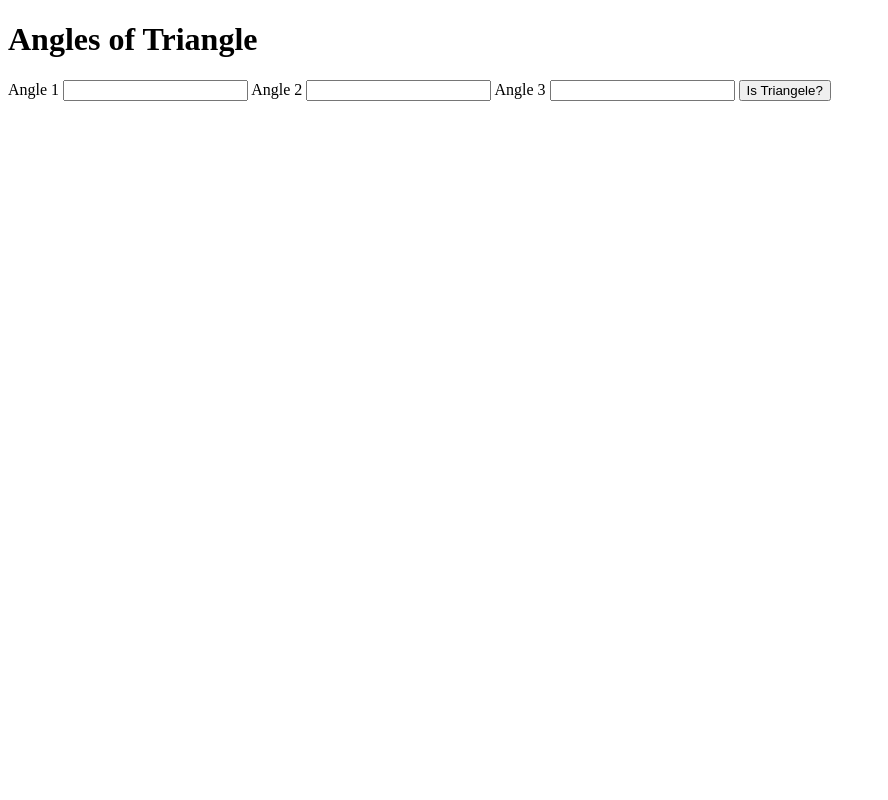
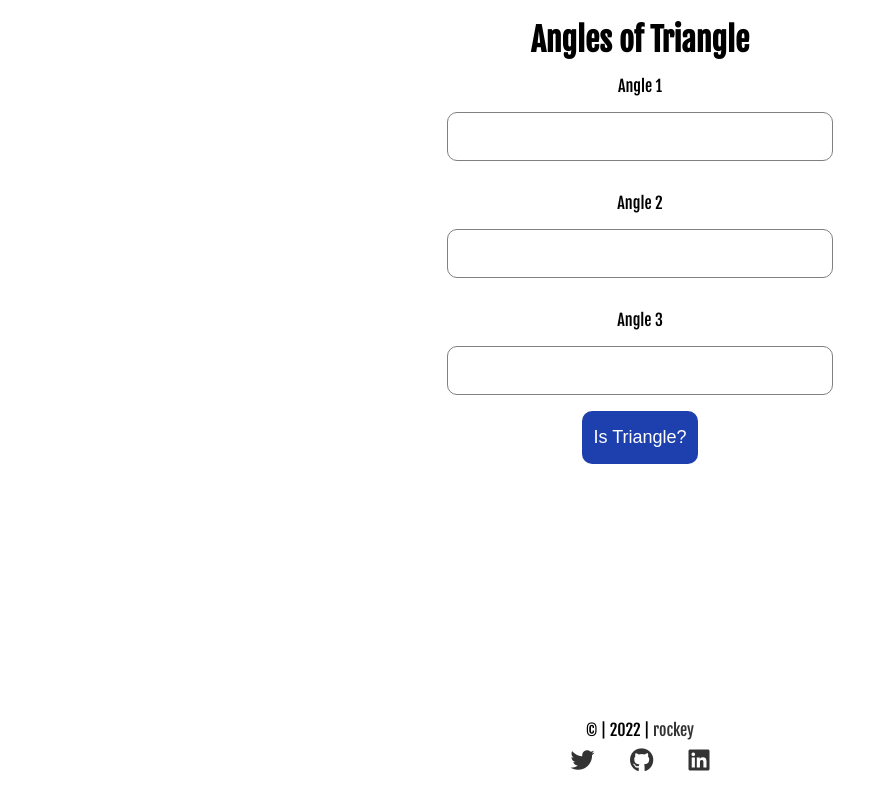
Before and after one commit to ncrptd/mark-twelve-fun-with-triangles, a plain HTML site: page index.html in a window 1280 px wide. Shown: the whole page, without its empty margins (0-888 px from the left). Drawn offline with Linux system fonts and the light colour scheme.

Commit message:
ref: refactored code

```diff
--- a/app.js
+++ b/app.js
@@ -0,0 +1,17 @@
+let angleInputs = document.querySelectorAll(".angle-input");
+let isTriangleButton = document.querySelector(".is-triangle-button");
+let outputEl = document.querySelector(".output-el");
+
+function calculateSumOfTriangles() {
+  let sum = 0;
+  angleInputs.forEach((angle) => {
+    sum += +angle.value;
+  });
+  if (sum === 180) {
+    outputEl.innerText = "Yay, the angles form a triangle";
+  } else {
+    outputEl.innerText = "Oops, the angles doesn't form a triangle";
+  }
+}
+
+isTriangleButton.addEventListener("click", calculateSumOfTriangles);
--- a/index.html
+++ b/index.html
@@ -8,17 +8,34 @@
     <link rel="stylesheet" href="style.css" />
   </head>
   <body>
-    <main class="container">
+    <div class="container">
       <h1>Angles of Triangle</h1>
       <label for="angle-1">Angle 1</label>
-      <input type="number" id="angle-1" />
+      <input type="number" class="angle-input" />
       <label for="angle-1">Angle 2</label>
-      <input type="number" id="angle-2" />
+      <input type="number" class="angle-input" />
       <label for="angle-1">Angle 3</label>
-      <input type="number" id="angle-3" />
-      <button id="isTriangleButton">Is Triangele?</button>
-      <div class="isTriangleOutput"></div>
-    </main>
+      <input type="number" class="angle-input" />
+      <button class="is-triangle-button">Is Triangle?</button>
+      <div class="output-el"></div>
+      <footer>
+        <p>
+          © | 2022 |
+          <span
+            ><a href="https://mark-four-portfolio-website.netlify.app/"
+              >rockey</span>
+        </p>
+        <a href="https://twitter.com/"><i class="fa-brands fa-twitter"></i></a
+          ></a>
+        <a href="https://github.com/"><i class="fa-brands fa-github"></i></a>
+        <a href="https://github.com/"><i class="fa-brands fa-linkedin"></i></a>
+      </footer>
+    </div>
+
     <script src="app.js"></script>
+    <script
+      src="https://kit.fontawesome.com/96b09504a4.js"
+      crossorigin="anonymous"
+    ></script>
   </body>
 </html>
--- a/style.css
+++ b/style.css
@@ -0,0 +1,65 @@
+@import url("https://fonts.googleapis.com/css2?family=Fjalla+One&display=swap");
+* {
+  margin: 0;
+  padding: 0;
+}
+body {
+  font-family: "Fjalla One", sans-serif;
+}
+
+.container {
+  display: flex;
+  flex-direction: column;
+  align-items: center;
+  justify-content: center;
+  text-align: center;
+  padding-top: 20px;
+}
+/* isTriangle section */
+label {
+  margin-top: 1rem;
+}
+.angle-input {
+  margin: 1rem 0;
+  width: 30%;
+  padding: 1rem 0;
+  border-radius: 10px;
+  border: 1px solid gray;
+  text-align: center;
+}
+.is-triangle-button {
+  border: none;
+  padding: 1rem 0.7rem;
+  background-color: #1e40af;
+  border-radius: 10px;
+  font-size: 18px;
+  color: white;
+}
+.output-el {
+  margin-top: 1rem;
+  font-size: 1.7rem;
+  font-family: system-ui, -apple-system, BlinkMacSystemFont, "Segoe UI", Roboto,
+    Oxygen, Ubuntu, Cantarell, "Open Sans", "Helvetica Neue", sans-serif;
+}
+
+footer {
+  position: fixed;
+  bottom: 20px;
+}
+footer a {
+  text-decoration: none;
+  color: #333;
+}
+footer .fa-brands {
+  cursor: pointer;
+  text-decoration: none;
+  color: #333;
+  font-size: 1.5rem;
+  padding: 0.5rem 1rem;
+}
+footer .fa-brands:hover {
+  color: #1e40af;
+}
+footer p a:hover {
+  color: #1e40af;
+}
```
